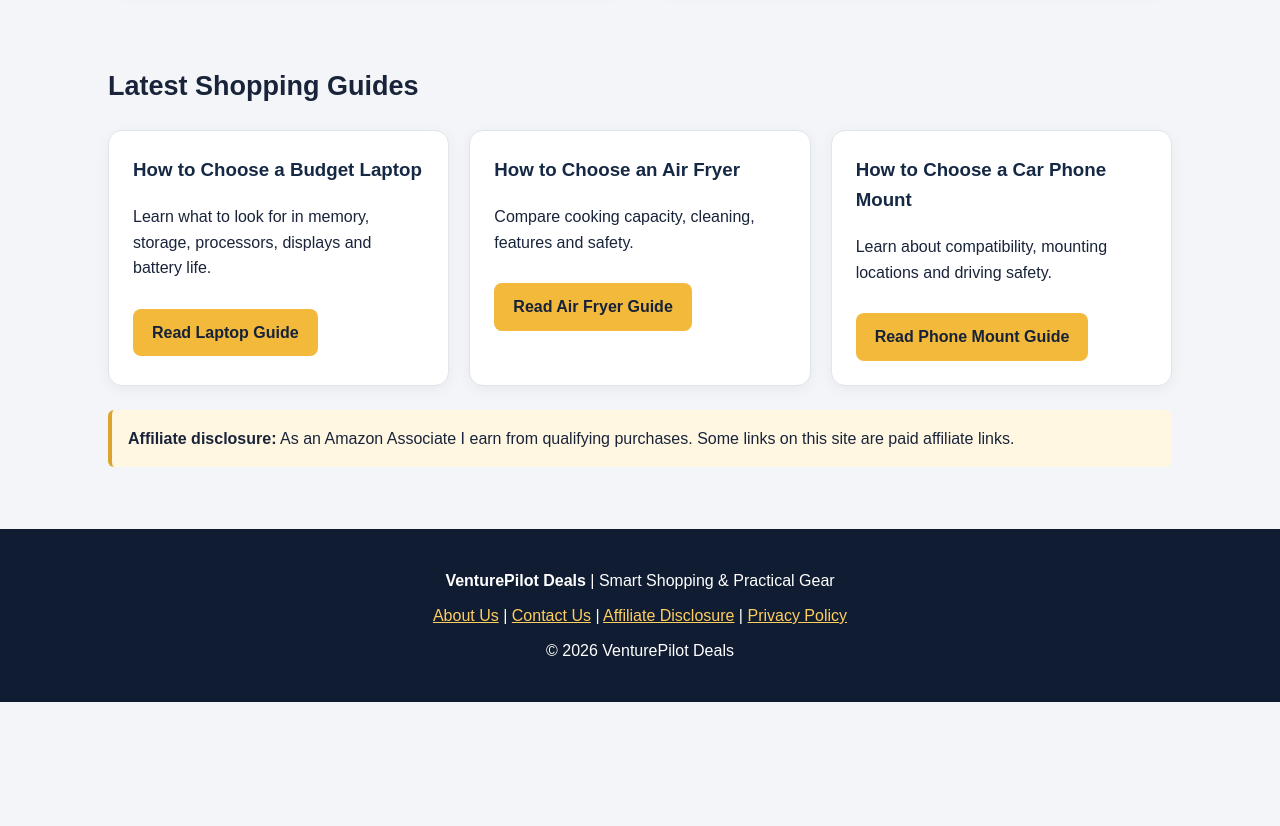
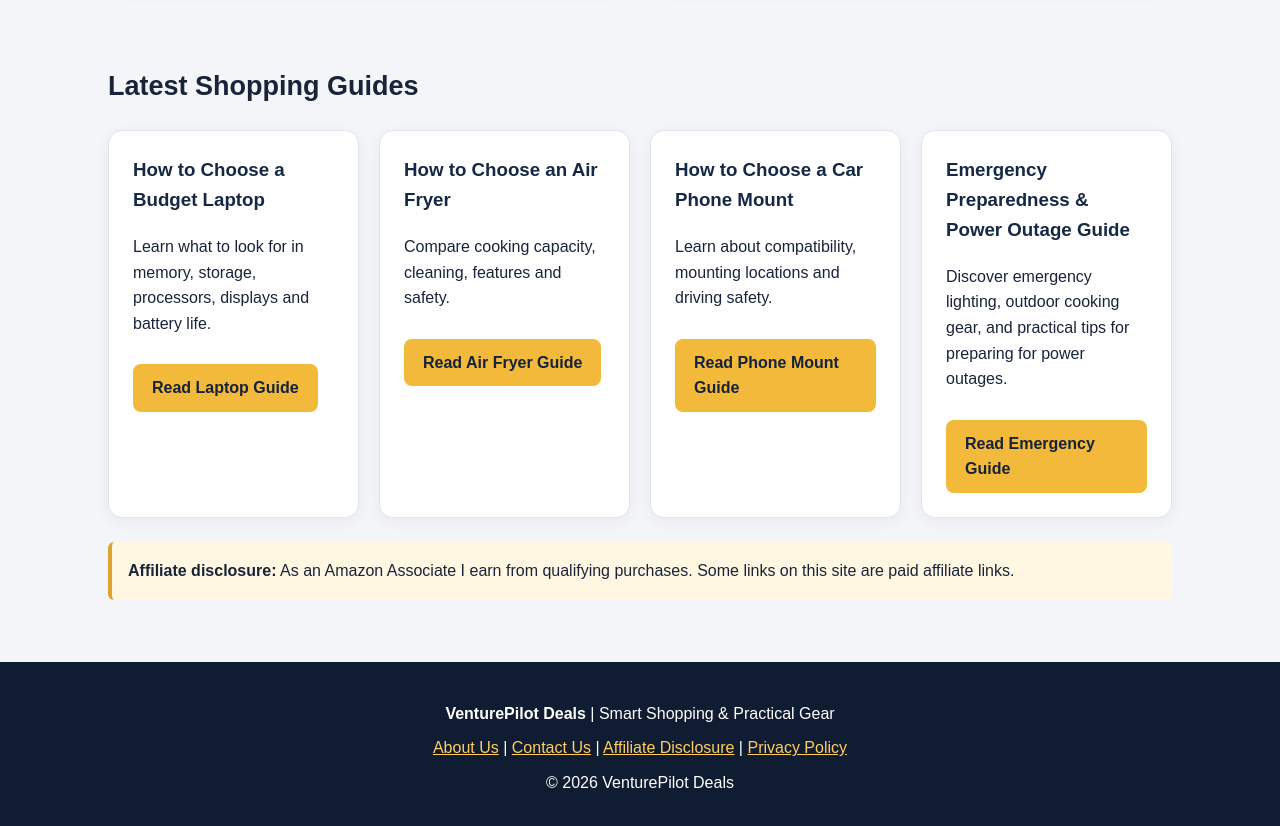
Before and after one commit to venturepilotdeals/venturepilotdeals.github.io, a plain HTML site: page index.html in a window 1280 px wide. Shown: the part 1360-2186 px from the top of the page. Before the commit the page ends 2062 px from the top, so only its background shows below. Drawn offline with Linux system fonts and the light colour scheme.

Commit message:
Update index.html

```diff
--- a/index.html
+++ b/index.html
@@ -103,6 +103,13 @@ footer p{margin:9px 0}
 <p>Learn about compatibility, mounting locations and driving safety.</p>
 <a class="btn" href="car-phone-mount-guide.html">Read Phone Mount Guide</a>
 </article>
+
+<article class="card">
+  <h3>Emergency Preparedness & Power Outage Guide</h3>
+  <p>Discover emergency lighting, outdoor cooking gear, and practical tips for preparing for power outages.</p>
+  <a class="btn" href="emergency-guide.html">Read Emergency Guide</a>
+</article>
+
 </div>
 <div class="notice">
 <strong>Affiliate disclosure:</strong> As an Amazon Associate I earn from qualifying purchases. Some links on this site are paid affiliate links.
```
